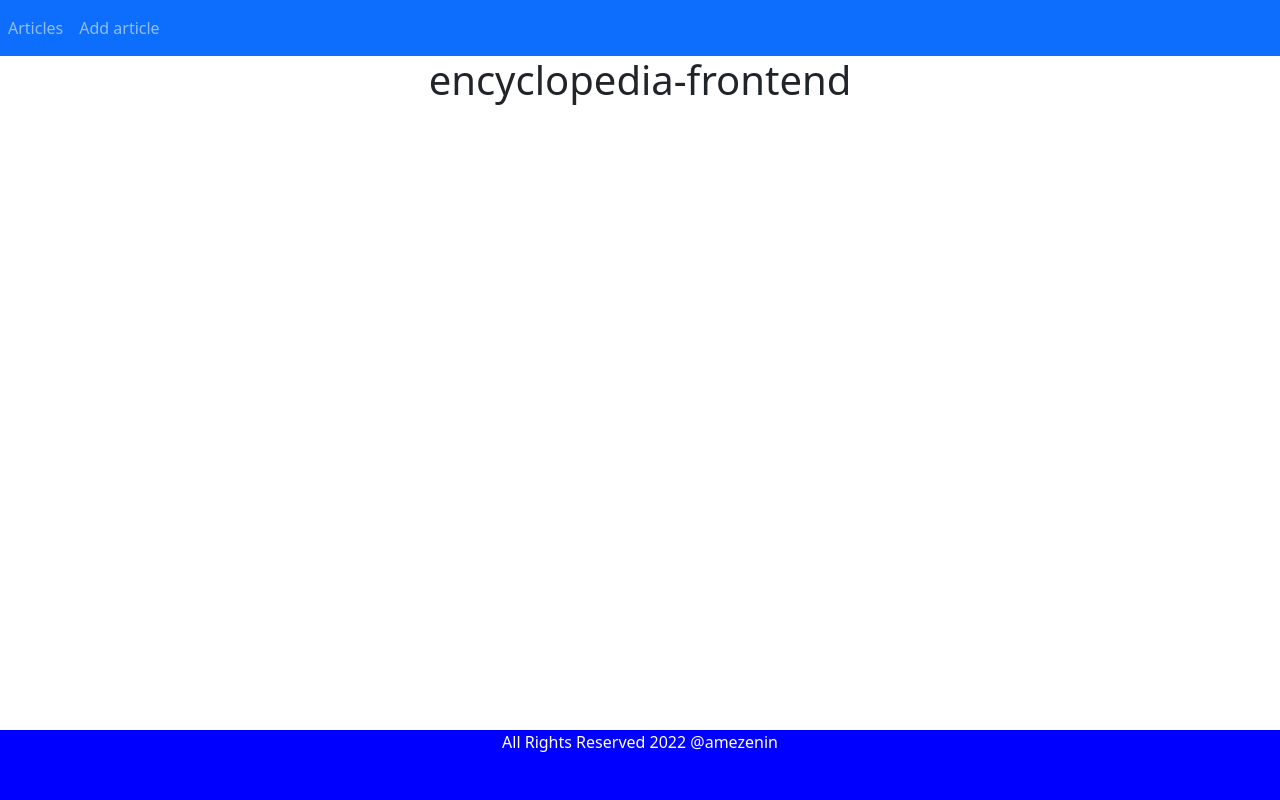
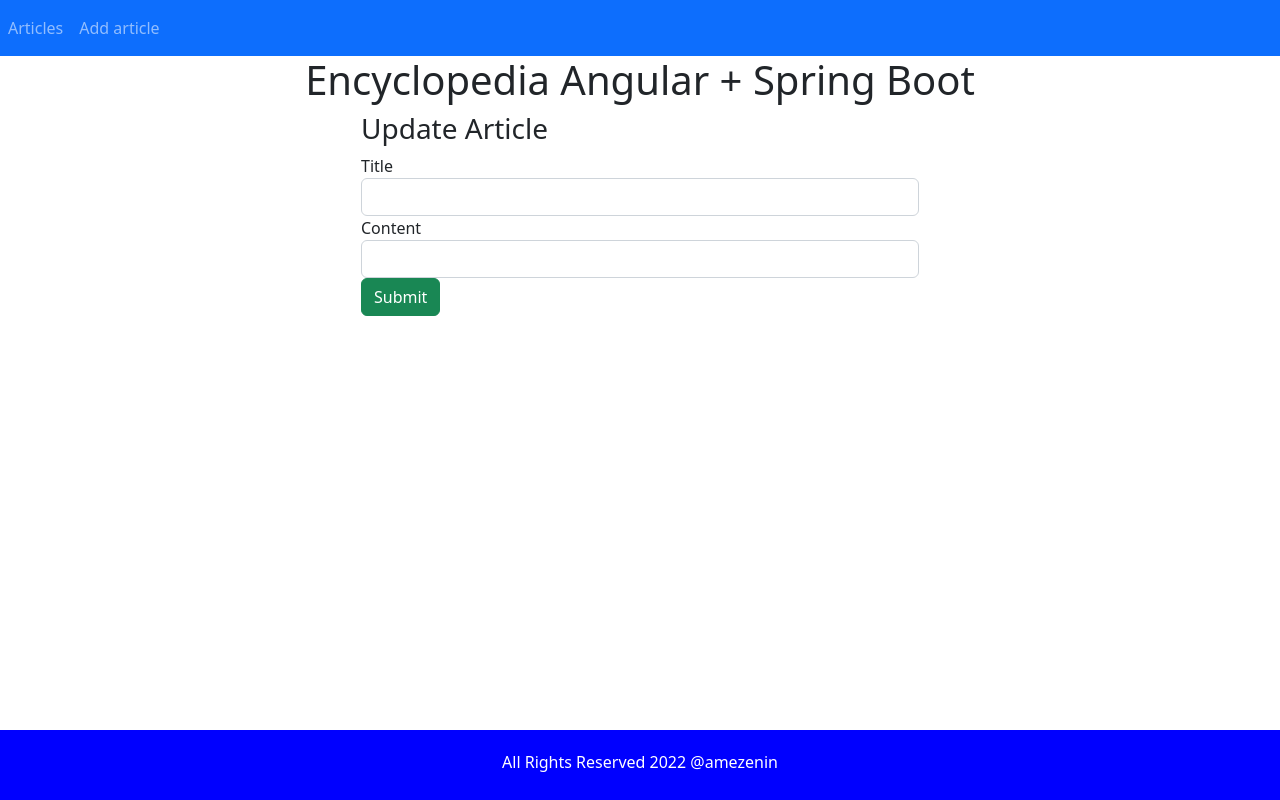
Before and after one commit to amezenin/encyclopedia-frontend, an Angular app: page /update-article/1 in a window 1280 px wide. Before the commit this address led to /. Built offline with nearby package versions, Linux system fonts and the light colour scheme; no server answers.

Commit message:
edit article

```diff
--- a/src/app/app-routing.module.ts
+++ b/src/app/app-routing.module.ts
@@ -2,10 +2,12 @@ import { NgModule } from '@angular/core';
 import { RouterModule, Routes } from '@angular/router';
 import { ArticleListComponent } from './article/article-list/article-list.component';
 import { CreateArticleComponent } from './article/create-article/create-article.component';
+import { UpdateArticleComponent } from './article/update-article/update-article.component';
 
 const routes: Routes = [
   {path: 'articles', component: ArticleListComponent},
   {path:'create-article', component: CreateArticleComponent},
+  {path:'update-article/:id', component:UpdateArticleComponent},
   {path: '', redirectTo: 'articles', pathMatch: 'full'} // empty link redirect to articleList
 ];
 
--- a/src/app/app.component.ts
+++ b/src/app/app.component.ts
@@ -6,5 +6,5 @@ import { Component } from '@angular/core';
   styleUrls: ['./app.component.css']
 })
 export class AppComponent {
-  title = 'encyclopedia-frontend';
+  title = 'Encyclopedia Angular + Spring Boot';
 }
--- a/src/app/app.module.ts
+++ b/src/app/app.module.ts
@@ -6,12 +6,14 @@ import { AppComponent } from './app.component';
 import { ArticleListComponent } from './article/article-list/article-list.component';
 import { CreateArticleComponent } from './article/create-article/create-article.component';
 import { FormsModule } from '@angular/forms';
+import { UpdateArticleComponent } from './article/update-article/update-article.component';
 
 @NgModule({
   declarations: [
     AppComponent,
     ArticleListComponent,
-    CreateArticleComponent
+    CreateArticleComponent,
+    UpdateArticleComponent
   ],
   imports: [
     BrowserModule,
--- a/src/app/article/article-list/article-list.component.html
+++ b/src/app/article/article-list/article-list.component.html
@@ -1,5 +1,5 @@
 <h2>Articles</h2>
-<table class="table table-striped">
+<table class="table table-striped" style="margin-bottom: 100px">
 	<thead>
 		<tr>
 			<th>Id</th>
@@ -7,6 +7,7 @@
 			<th>Content</th>
 			<th>Created Date</th>
 			<th>CreatedBy</th>
+			<th>Actions</th>
 		</tr>
 	</thead>
 	<tbody>
@@ -16,6 +17,11 @@
 			<td>{{article.content}}</td>
 			<td>{{article.createdDate}}</td>
 			<td>{{article.userId}}</td>
+			<td>
+				<button (click) ="updateArticle(article.id)" class="btn btn-info">
+					Update
+				</button>
+			</td>
 		</tr>
 	</tbody>
 </table>
--- a/src/app/article/article-list/article-list.component.ts
+++ b/src/app/article/article-list/article-list.component.ts
@@ -1,6 +1,7 @@
 import { Component, OnInit } from '@angular/core';
 import {Article} from '../article'
 import { ArticleService } from '../article.service';
+import { Router } from '@angular/router';
 
 @Component({
   selector: 'app-article-list',
@@ -12,7 +13,8 @@ export class ArticleListComponent implements OnInit {
   articles: Article[] = [];
   clonedArticles: { [s: string]: Article; } = {};
 
-  constructor(private articleService: ArticleService) { }
+  constructor(private articleService: ArticleService,
+    private router: Router) { }
 
   ngOnInit(): void {
     this.getArticles();
@@ -24,4 +26,8 @@ export class ArticleListComponent implements OnInit {
     });
   }
 
+  updateArticle(id: number){
+    this.router.navigate(['update-article', id])
+  }
+
 }
--- a/src/app/article/article.service.ts
+++ b/src/app/article/article.service.ts
@@ -9,7 +9,7 @@ import { Article } from './article';
 })
 export class ArticleService {
 
-  private baseUrl = "http://localhost:8080/api/articles/all";
+  private baseUrl = "http://localhost:8080/api/articles";
   constructor(private httpClient: HttpClient) { }
 
   getArticleList(): Observable<Article[]>{
@@ -19,4 +19,13 @@ export class ArticleService {
   createArcticle(article: Article): Observable<any>{
     return this.httpClient.post(`${this.baseUrl}`, article);
   }
+
+  getArticleById(id: number): Observable<Article>{
+    return this.httpClient.get<Article>(`${this.baseUrl}/${id}`)
+  }
+
+  updateArticle(id: number, article: Article): Observable<any>{
+    return this.httpClient.patch(`${this.baseUrl}/${id}`, article)
+  }
+
 }
--- a/src/app/article/create-article/create-article.component.ts
+++ b/src/app/article/create-article/create-article.component.ts
@@ -20,6 +20,7 @@ export class CreateArticleComponent implements OnInit {
   saveArticle(){
     this.articleService.createArcticle(this.article).subscribe( data => {
       console.log(data);
+      this.goToArticleList();
     },
   error => console.log(error));
   }
--- /dev/null
+++ b/src/app/article/update-article/update-article.component.html
@@ -0,0 +1,17 @@
+<div class="col-md-6 offset-md-3">
+	<h3>Update Article</h3>
+	<form (ngSubmit) = "onSubmit()">
+		<div class="form-group">
+			<label>Title</label>
+			<input type="text" class="form-control" id="title"
+			[(ngModel)] = "article.title" name="title">
+		</div>
+
+		<div class="form-group">
+			<label>Content</label>
+			<input type="text" class="form-control" id="content"
+			[(ngModel)] = "article.content" name="content">
+		</div>
+		<button class="btn btn-success" type="submit">Submit</button>
+	</form>
+</div>
--- /dev/null
+++ b/src/app/article/update-article/update-article.component.ts
@@ -0,0 +1,36 @@
+import { Component, OnInit } from '@angular/core';
+import { ArticleService } from '../article.service';
+import { Article } from '../article';
+import { ActivatedRoute, Router } from '@angular/router';
+
+@Component({
+  selector: 'app-update-article',
+  templateUrl: './update-article.component.html',
+  styleUrls: ['./update-article.component.css']
+})
+export class UpdateArticleComponent implements OnInit {
+
+  id: number = 1;
+  article = {} as Article;
+  constructor(private articleService: ArticleService,
+    private route: ActivatedRoute,
+    private router: Router) { }
+
+  ngOnInit(): void {
+    this.id = this.route.snapshot.params['id'];
+    this.articleService.getArticleById(this.id).subscribe(data => {
+      this.article = data;
+    }, error => console.log(error));
+  }
+
+  onSubmit(){
+    this.articleService.updateArticle(this.id, this.article).subscribe( data =>{
+      this.goToArticleList();
+    }, error => console.log(error));
+  }
+
+  goToArticleList(){
+    this.router.navigate(['/articles']);
+  }
+
+}
--- a/src/styles.css
+++ b/src/styles.css
@@ -2,8 +2,9 @@
 @import "~bootstrap/dist/css/bootstrap.css";
 
 .footer {
-	position: absolute;
+	position:fixed;
 	bottom: 0;
+	padding-top: 20px;
 	width: 100%;
 	height: 70px;
 	background-color: blue;
```
Also changed, not shown: src/app/article/update-article/update-article.component.css (added), 1 other file (tests, documents, lock files or other folders).
